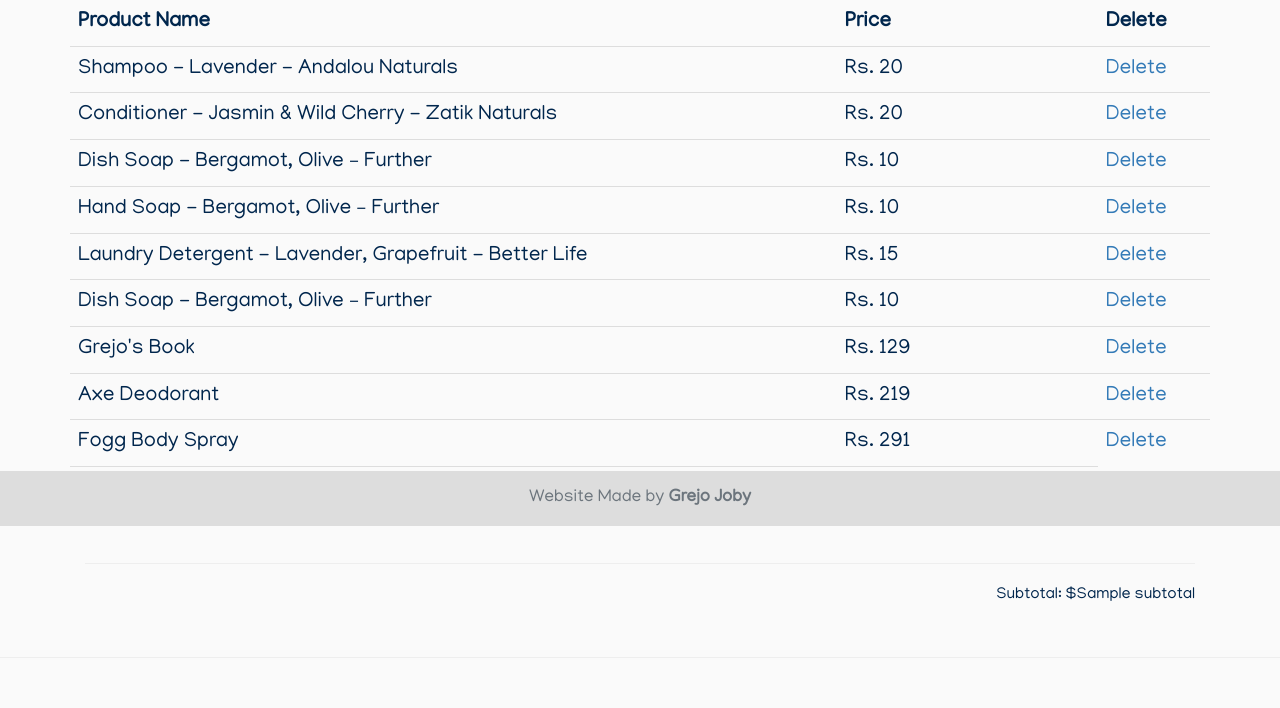
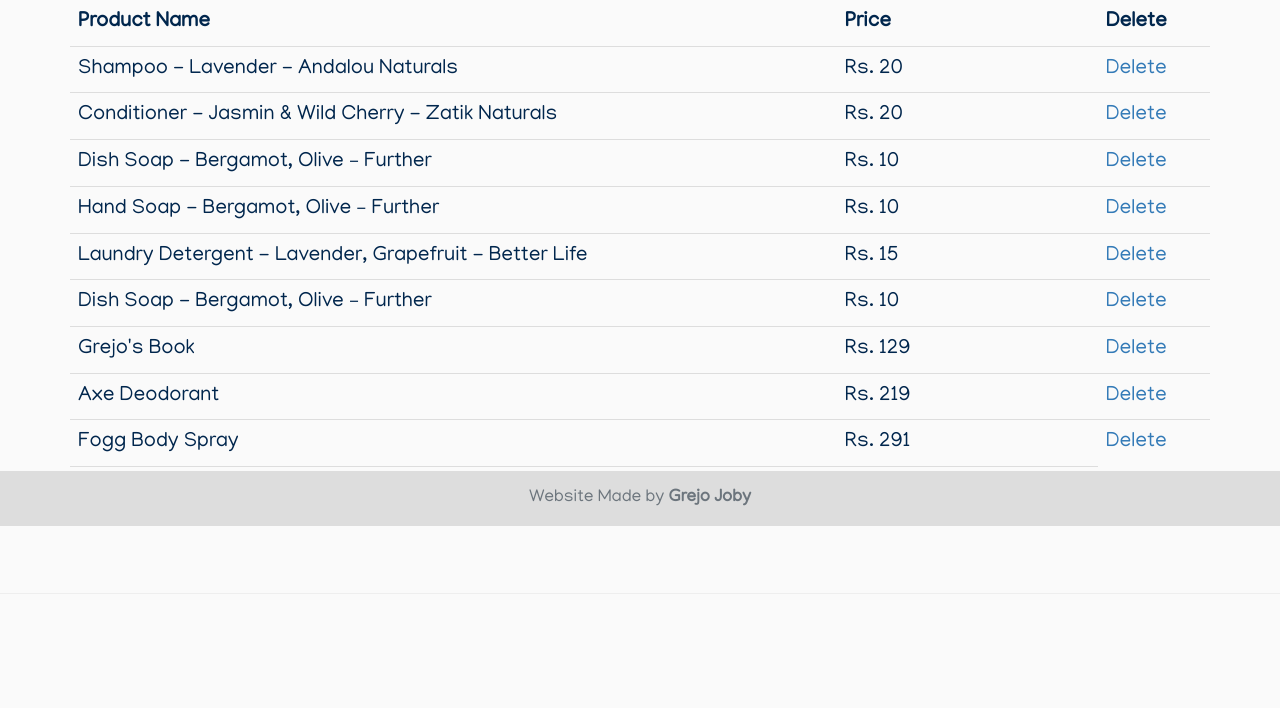
Before and after one commit to grejojoby/jet-shop-flask-ecommerce, a Flask app: template store/templates/cart.html in a window 1280 px wide. Shown: the part 274-982 px from the top of the page. After the commit the page ends 800 px from the top, so only its background shows below. Run offline with Flask 2, Linux system fonts and the light colour scheme; data comes from the database, SQL or seed files in the repository; the template is opened without the code that fills it: values that come from a table or form of the project are taken from there, most other values are stand-ins (such as "Sample title", 1, 10 or a date in 2020); some libraries are stand-ins or nearby versions.

Commit message:
cart page

```diff
--- a/store/templates/cart.html
+++ b/store/templates/cart.html
@@ -35,14 +35,7 @@
 
 	</div>
 
-	<div id="tableItems">
 
-
-		<hr>
-		<div id="total" style=" text-align: right">
-			<span id="subtotal">Subtotal: ${{subtotal}}</span>
-		</div>
-	</div>
 	{% endif %}
 </div>
 <!-- <a href="/checkout">Proceed to checkout</a> -->
```
